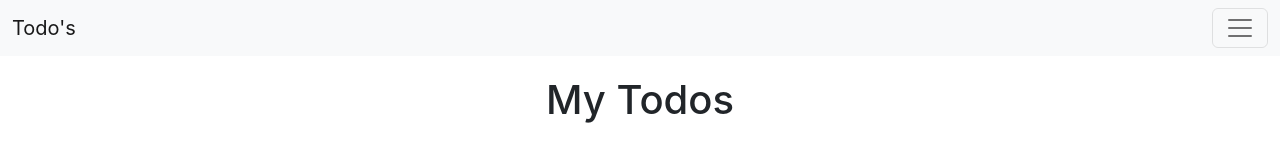
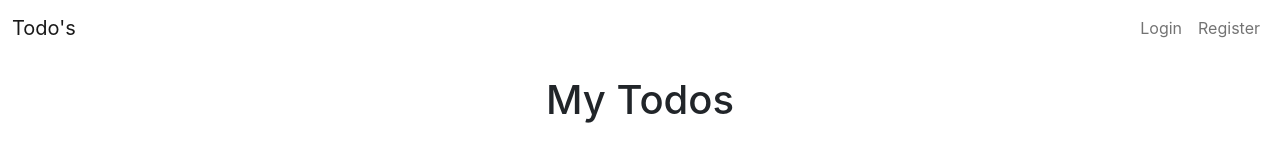
Before and after one commit to Azzarox/My-Todo-MERN-App, a React (Create React App) app in the folder client/: page / in a window 1280 px wide. Shown: the top 142 px of the page. Built offline with nearby package versions, Linux system fonts and the light colour scheme; no server answers.

Commit message:
Changed navbar ui

```diff
--- a/client/src/components/Navbar.js
+++ b/client/src/components/Navbar.js
@@ -1,65 +1,44 @@
 import Container from 'react-bootstrap/Container';
 import Nav from 'react-bootstrap/Nav';
 import Navbar from 'react-bootstrap/Navbar';
-import Offcanvas from 'react-bootstrap/Offcanvas';
-import { NavLink } from 'react-router-dom';
+import { Link } from 'react-router-dom';
 
 function NavbarComponent() {
-    let user = null || null; // Dummy for conditional rendering
+    let user = null ; // Dummy for conditional rendering
 
     return (
         <>
-            {[false].map((expand) => (
-                <Navbar
-                    key={expand}
-                    bg="light"
-                    expand={expand}
-                    className="mb-3"
-                >
             <Container fluid>
-                        <Navbar.Brand href="/">Todo's </Navbar.Brand>
-                        <Navbar.Toggle
-                            aria-controls={`offcanvasNavbar-expand-${expand}`}
-                        />
-                        <Navbar.Offcanvas
-                            id={`offcanvasNavbar-expand-${expand}`}
-                            aria-labelledby={`offcanvasNavbarLabel-expand-${expand}`}
-                            placement="end"
-                        >
-                            <Offcanvas.Header closeButton>
-                                <Offcanvas.Title
-                                    id={`offcanvasNavbarLabel-expand-${expand}`}
-                                >
-                                    Menu
-                                </Offcanvas.Title>
-                            </Offcanvas.Header>
-                            <Offcanvas.Body>
-                                <Nav className="justify-content-end flex-grow-1 pe-3">
-                                    {!user ? (
+                <Navbar>
+                    <Navbar.Brand as={Link} to="/">
+                        Todo's
+                    </Navbar.Brand>
+                    <Navbar.Toggle />
+                    <Navbar.Collapse className="justify-content-end">
+                        <Nav className="">
+                            {user ? (
                                 <>
-                                            <Nav.Link as={NavLink} to="/login">
-                                                Login
+                                    <Nav.Link as={Link} to="/profile">
+                                        Profile
                                     </Nav.Link>
-                                            <Nav.Link as={NavLink} to="/register">
-                                                Register
+                                    <Nav.Link as={Link} to="/logout">
+                                        Logout
                                     </Nav.Link>
                                 </>
                             ) : (
                                 <>
-                                            <Nav.Link href="/profile">
-                                                Profile
+                                    <Nav.Link as={Link} to="/login">
+                                        Login
                                     </Nav.Link>
-                                            <Nav.Link href="/logout">
-                                                Log out
+                                    <Nav.Link as={Link} to="/register">
+                                        Register
                                     </Nav.Link>
                                 </>
                             )}
                         </Nav>
-                            </Offcanvas.Body>
-                        </Navbar.Offcanvas>
+                    </Navbar.Collapse>
+                </Navbar>
             </Container>
-                </Navbar>
-            ))}
         </>
     );
 }
```
Lines whose indentation alone changed are shown as unchanged.
